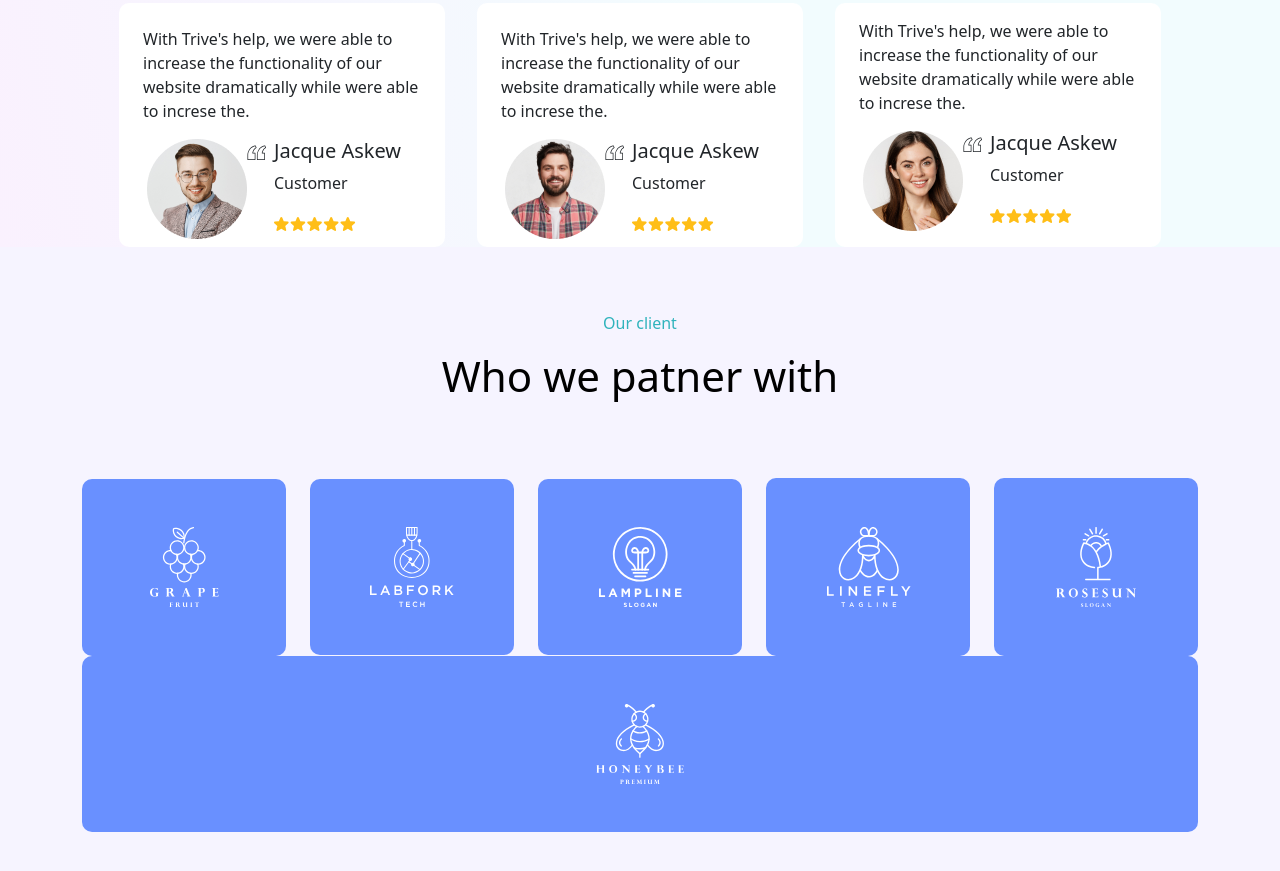
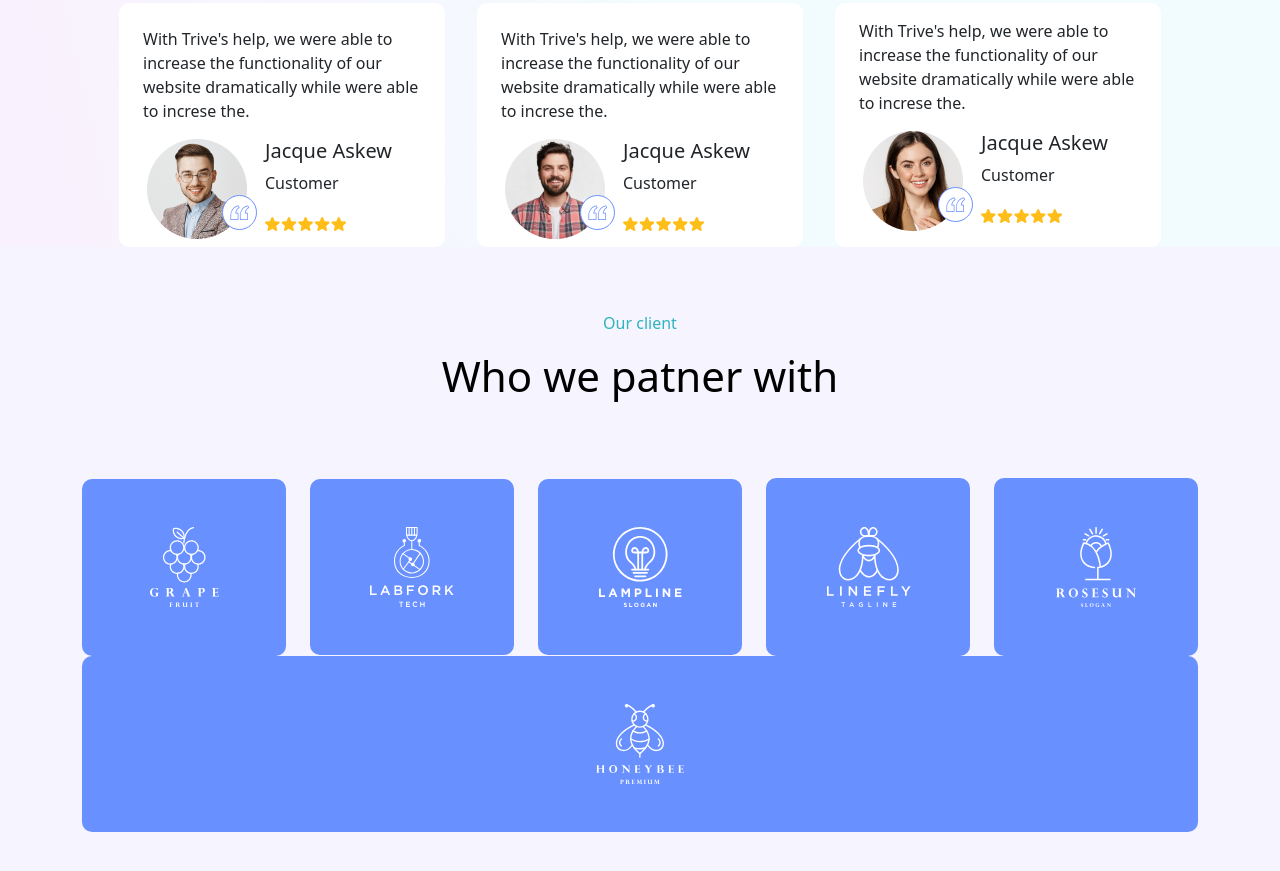
Before and after one commit to sandeshsshingare/s, a plain HTML site: page index.html in a window 1280 px wide. Shown: the part 4997-5868 px from the top of the page. Drawn offline with nearby package versions, Linux system fonts and the light colour scheme.

Commit message:
Update style.css

```diff
--- a/style.css
+++ b/style.css
@@ -1,4 +1,4 @@
- .container {
+.container {
   margin-top: 5px;
 }
 
@@ -10,10 +10,6 @@
   vertical-align: middle;
 }
 .second-left {
-  /* padding-top: 200px;
-    padding-bottom: 200px;
-    padding-left:90px;
-    padding-right:  70px; */
   padding: 200px 0px 200px 90px;
 }
 .home-p {
@@ -36,11 +32,8 @@
 }
 
 #f-image {
-  /* background-image: url("hero_img_bg.png"); */
   background-color: red;
-  /* margin: 0px 50px -200px -100px; */
-  /* background-color: red; */
-  /* border: 2px solid black; */
+
   border-radius: 50%;
   max-width: 100%;
   max-height: auto;
@@ -49,8 +42,6 @@
   margin-top: 8%;
   margin-bottom: 10%;
   margin-left: -5%;
-  /* margin-left: -5%; */
-  /* border: 2px solid red; */
 }
 
 #office-p {
@@ -201,12 +192,26 @@ h1 {
 .background-cards-reatil-row-middle {
   margin-right: 40px;
 }
+.colon {
+  width: 35px;
+  height: 35px;
+  border-radius: 50%;
+  display: flex;
+  justify-content: center;
+  align-items: center;
+  right: 0;
+  border: 1px solid #6990ff;
+  color: #6990ff;
+  margin-top: 20%;
+  background-color: white;
+  margin-left: -25px;
+}
 
 @media screen and (max-width: 1000px) {
   .second-left {
     order: 2;
   }
-  .testimonial-display-1000{
+  .testimonial-display-1000 {
     display: none;
   }
   .second-right {
@@ -274,7 +279,7 @@ h1 {
     justify-content: center;
     /* background-color: rgb(231, 14, 14); */
   }
-  .testimonial-display-1000{
+  .testimonial-display-1000 {
     display: none;
   }
 }
@@ -282,8 +287,7 @@ h1 {
   .other-point {
     order: 2;
   }
-  .testimonial-display-576
-  {
+  .testimonial-display-576 {
     margin-bottom: 10px;
   }
   .hero-img-img {
```
